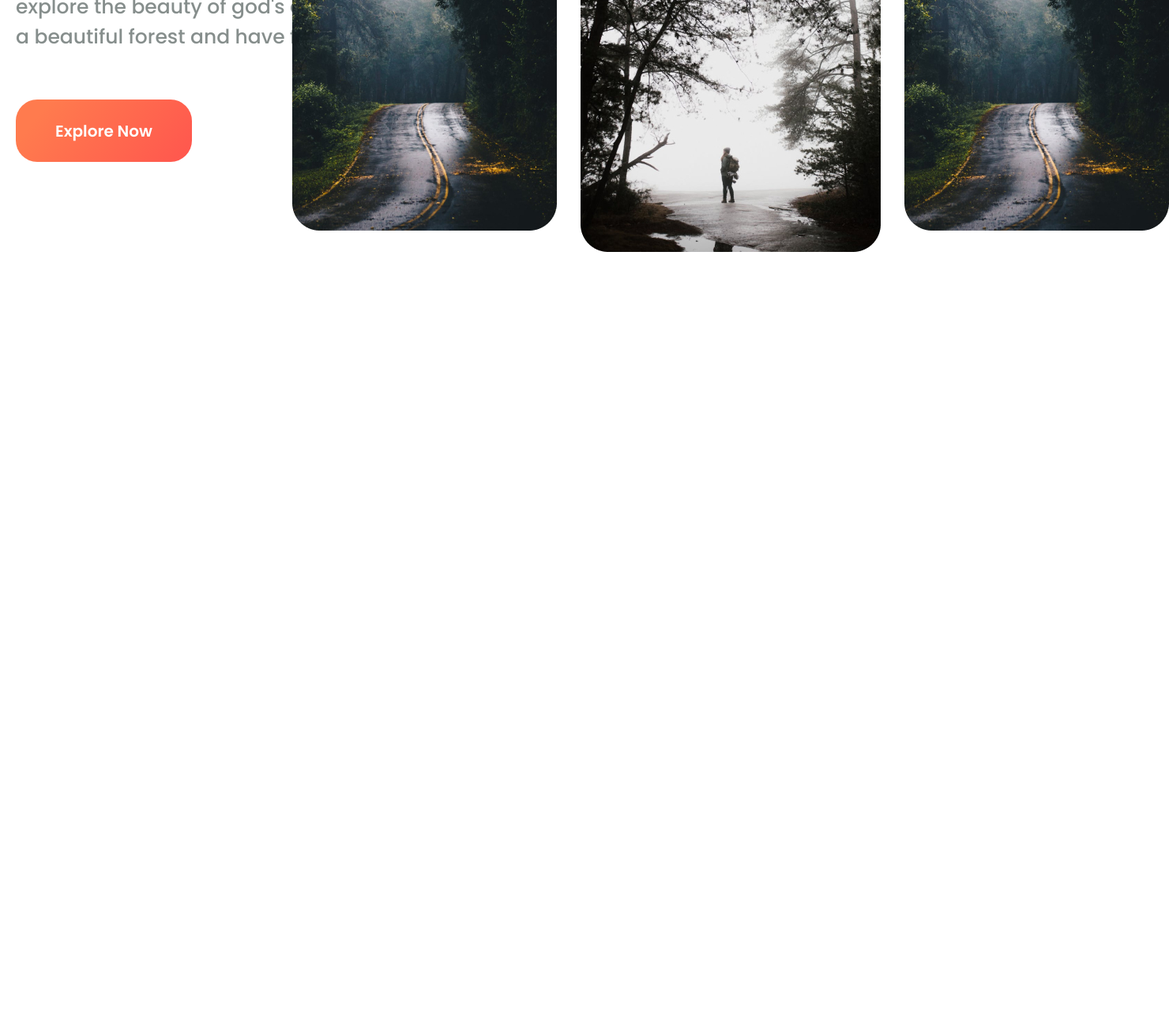
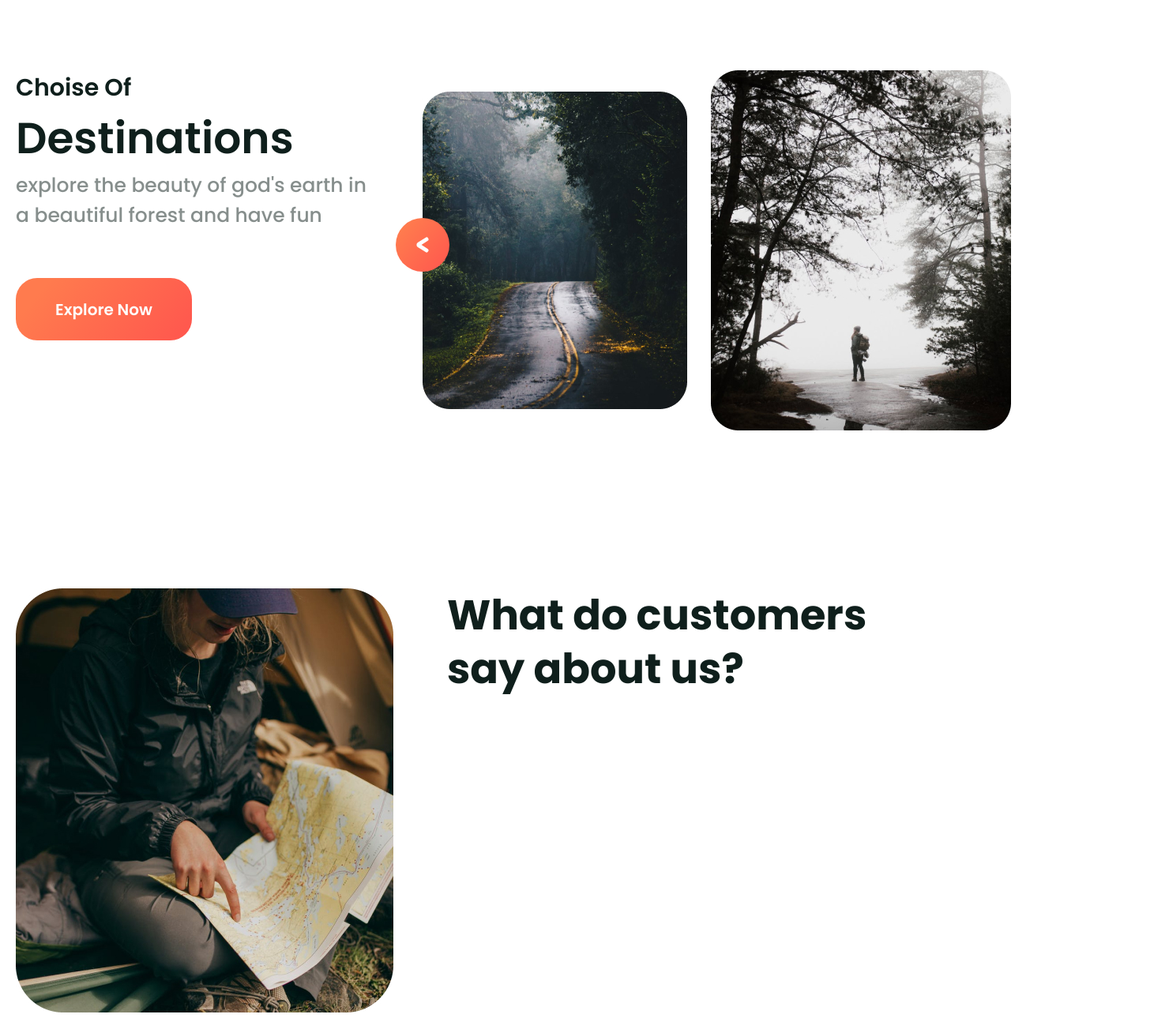
Before and after one commit to julias42/landing, a plain HTML site: page index.html in a window 1280 px wide. Shown: the part 1013-2302 px from the top of the page at 79% size, 1480 px wide, since content can reach past the window. Before the commit the page ends 1332 px from the top, so only its background shows below. Drawn offline with Linux system fonts and the light colour scheme.

Commit message:
landing 1.4

```diff
--- a/index.html
+++ b/index.html
@@ -45,21 +45,36 @@
       </div>
     </div>
   </header>
-  <div class="triangle"></div>
   <main class="main center">
-    <div class="main__choise">
-      <h3 class="main__choise_heading">Choise Of</h3>
-      <h1 class="main__choise_center">Destinations</h1>
-      <p class="main__choise_text">explore the beauty of god's earth in a beautiful forest and have fun</p>
-      <a class="main__choise_but" href="#">Explore Now</a>
+    <div class="main__head">
+      <section class="choise">
+        <h3 class="choise__heading">Choise Of</h3>
+        <h1 class="choise__center">Destinations</h1>
+        <p class="choise__text">explore the beauty of god's earth in a beautiful forest and have fun</p>
+        <a class="choise__but" href="#">Explore Now</a>
+      </section>
+      <section class="choise__image">
+        <img class="choise__image_img" src="img/main_choise1.jpg" alt="photo">
+        <img src="img/main_choise2.jpg" alt="photo">
+        <img src="img/main_choise3.jpg" alt="photo">
+        <button class="choise__image_arrow"><svg width="16" height="20" viewBox="0 0 16 20" fill="none"
+            xmlns="http://www.w3.org/2000/svg">
+            <path d="M13 3L3.32575 9.15634C2.70826 9.54929 2.70825 10.4507 3.32575 10.8437L13 17" stroke="#FEFEFE"
+              stroke-width="5" stroke-linecap="round" />
+          </svg>
+        </button>
+      </section>
     </div>
-    <div class="main__image">
-      <img src="img/main_choise1.jpg" alt="photo">
-      <img src="img/main_choise2.jpg" alt="photo">
-      <img src="img/main_choise3.jpg" alt="photo">
+    <div class="main__customers center">
+      <section class="customers">
+        <div class="customers__img">
+          <img src="img/customers_img.jpg" alt="photo">
+        </div>
+        <div class="customers__text">
+          <h3 class="customers__text_zag">What do customers say about us?</h3>
+        </div>
     </div>
-    <div class="main__customers">
-    </div>
+    </section>
   </main>
 
 </body>
--- a/style.scss
+++ b/style.scss
@@ -18,14 +18,18 @@ img {
 .header {
   display: flex;
   flex-wrap: wrap;
-  background: linear-gradient(132.05deg, #428e5f -17.38%, #112120 78.4%);
-  border-top-left-radius: 80px;
-  border-top-right-radius: 80px;
+  flex-direction: column;
+  background: url(img/background_header.jpg);
+  background-repeat: no-repeat;
+  background-position: center bottom;
+  background-size: cover;
+  border-top-right-radius: 120px;
+  border-top-left-radius: 120px;
+  min-height: 951px;
 
   &__top {
     display: flex;
     justify-content: space-between;
-    max-height: 106px;
     width: 100%;
   }
 
@@ -104,7 +108,6 @@ img {
 
   &__content {
     display: flex;
-    width: 100%;
 
     &_link {
       display: flex;
@@ -130,6 +133,7 @@ img {
       color: #ffffff;
       max-width: 603px;
       margin-bottom: 30px;
+      min-width: 603px;
     }
 
     &_text {
@@ -165,37 +169,46 @@ img {
   }
   &__content-right {
     display: flex;
-    max-width: 659px;
-
     &_img {
-      max-width: 100%;
-      object-fit: cover;
+      clip-path: polygon(0 0, 100% 0, 100% 87%, 12% 100%);
     }
   }
 }
 .main {
   display: flex;
+  flex-wrap: wrap;
   margin-top: 109px;
+  overflow: hidden;
+  &__head {
+    display: flex;
+  }
+  &__customers {
+    display: flex;
+    margin-top: 200px;
+  }
+}
 
-  &__choise {
+.choise {
   display: flex;
   flex-direction: column;
+  min-width: 456px;
+  margin-right: 49px;
 
-    &_heading {
+  &__heading {
     font-weight: 600;
     font-size: 30px;
     line-height: 45px;
     color: #0f1f1c;
   }
 
-    &_center {
+  &__center {
     font-weight: 600;
     font-size: 55px;
     line-height: 82px;
     color: #0f1f1c;
   }
 
-    &_text {
+  &__text {
     font-weight: 500;
     font-size: 25px;
     line-height: 38px;
@@ -204,7 +217,7 @@ img {
     max-width: 456px;
   }
 
-    &_but {
+  &__but {
     display: flex;
     align-items: center;
     justify-content: center;
@@ -219,12 +232,45 @@ img {
     color: #fefefe;
     text-decoration: none;
   }
-  }
+
   &__image {
     display: flex;
     align-items: center;
     gap: 30px;
+    right: -10px;
+    position: relative;
+
+    &_img {
+      display: block;
+    }
+
+    &_arrow {
+      display: flex;
+      justify-content: center;
+      align-items: center;
+      width: 68px;
+      height: 68px;
       position: absolute;
-    right: -200px;
+      top: 187px;
+      left: -34px;
+      background: linear-gradient(129.54deg, #ff7b4e 15.57%, #ff584e 95.03%), #8b8b8b;
+      border-radius: 34px;
+      outline: none;
+      border: none;
+      cursor: pointer;
     }
   }
+}
+.customers {
+  min-width: 1111px;
+  display: flex;
+  gap: 68px;
+
+  &__text {
+    max-width: 565px;
+    font-weight: 500;
+    font-size: 45px;
+    line-height: 68px;
+    color: #0f1f1c;
+  }
+}
```
Also changed, not shown: img/customers_img.jpg (added), img/img_header.png, style.css, 1 other file. Lines whose indentation alone changed are shown as unchanged.
